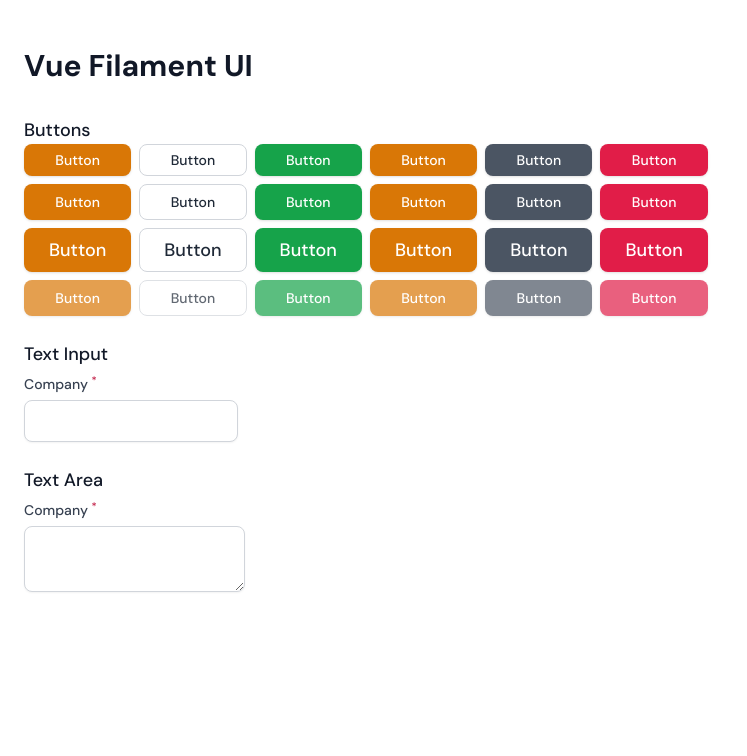
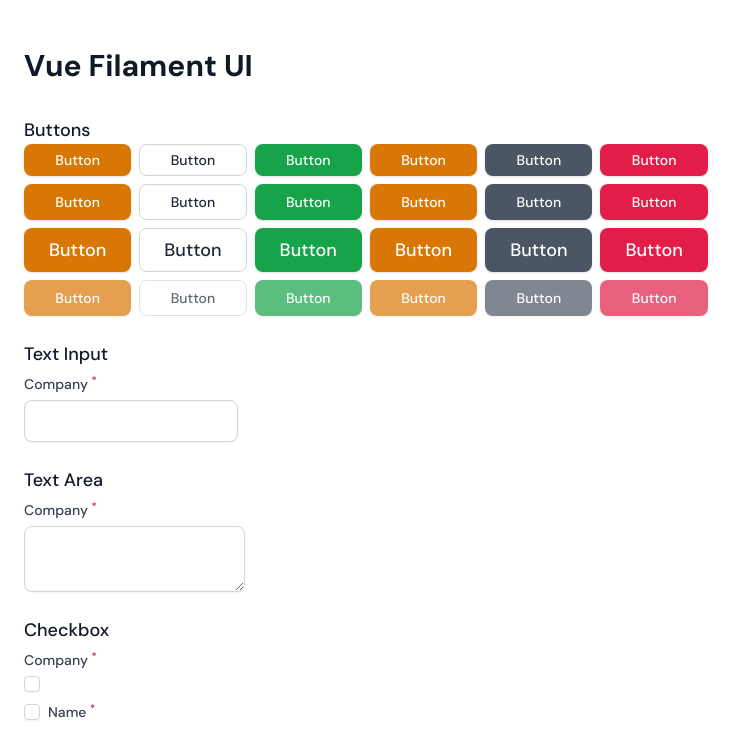
Before and after one commit to misbahansori/vue-filament-ui, a Vue app: page / in a window 1280 px wide. Shown: the top 756 px of the page, without its empty margins (0-747 px from the left). Built offline with nearby package versions, Linux system fonts and the light colour scheme.

Commit message:
Feat : add checkbox

```diff
--- a/src/App.vue
+++ b/src/App.vue
@@ -3,6 +3,7 @@ import { ref } from "vue";
 import Button from "./Components/Supports/Button.vue";
 import TextInput from "./Components/Forms/TextInput.vue";
 import TextArea from "./Components/Forms/TextArea.vue";
+import Checkbox from "./Components/Forms/Checkbox.vue";
 
 const company = ref("");
 </script>
@@ -56,6 +57,13 @@ const company = ref("");
             <TextArea v-model="company" name="company" required />
           </div>
         </div>
+        <div>
+          <h2 class="text-lg font-medium text-gray-900">Checkbox</h2>
+          <div class="flex flex-col gap-3 pt-2">
+            <Checkbox name="company" required />
+            <Checkbox inline name="name" required />
+          </div>
+        </div>
       </div>
     </div>
   </div>
--- /dev/null
+++ b/src/Components/Forms/Checkbox.vue
@@ -0,0 +1,64 @@
+<script setup lang="ts">
+import Label from "./Label.vue";
+
+const props = withDefaults(
+  defineProps<{
+    name: string;
+    modelValue?: string;
+    required?: boolean;
+    label?: string | false;
+    inline?: boolean;
+  }>(),
+  {
+    required: false,
+    type: "text",
+  }
+);
+</script>
+
+<template>
+  <div class="filament-forms-field-wrapper">
+    <div class="space-y-2">
+      <div
+        v-if="!inline"
+        class="flex items-center justify-between space-x-2 rtl:space-x-reverse"
+      >
+        <Label
+          :required="props.required"
+          :label="props.label !== false ? props.label : props.name || ''"
+          :for="props.name"
+        />
+      </div>
+      <div
+        class="flex items-center justify-between space-x-2 rtl:space-x-reverse"
+      >
+        <component
+          :is="inline ? 'label' : 'div'"
+          class="filament-forms-text-input-component group flex items-center space-x-2 rtl:space-x-reverse"
+        >
+          <input
+            type="checkbox"
+            :id="props.name"
+            :name="props.name"
+            :required="props.required"
+            :value="props.modelValue"
+            class="filament-forms-checkbox-component rounded border-gray-300 text-primary-600 shadow-sm transition duration-75 focus:border-primary-500 focus:ring-2 focus:ring-primary-500 disabled:opacity-70"
+            @input="
+              $emit(
+                'update:modelValue',
+                ($event.target as HTMLInputElement).value
+              )
+            "
+          />
+          <Label
+            v-if="inline"
+            :required="props.required"
+            :label="props.label !== false ? props.label : props.name || ''"
+            :for="props.name"
+          >
+          </Label>
+        </component>
+      </div>
+    </div>
+  </div>
+</template>
--- a/src/Components/Forms/Label.vue
+++ b/src/Components/Forms/Label.vue
@@ -4,16 +4,19 @@ const props = withDefaults(
     required: boolean;
     label?: string;
     for: string;
+    tag?: string;
   }>(),
   {
     required: false,
+    tag: "label",
   }
 );
 </script>
 
 <template>
-  <label
+  <component
     v-if="props.label"
+    :is="props.tag"
     class="filament-forms-field-wrapper-label inline-flex items-center space-x-3 rtl:space-x-reverse"
     :for="props.for"
   >
@@ -23,5 +26,5 @@ const props = withDefaults(
         <sup class="font-medium text-danger-700">*</sup>
       </span>
     </span>
-  </label>
+  </component>
 </template>
```
